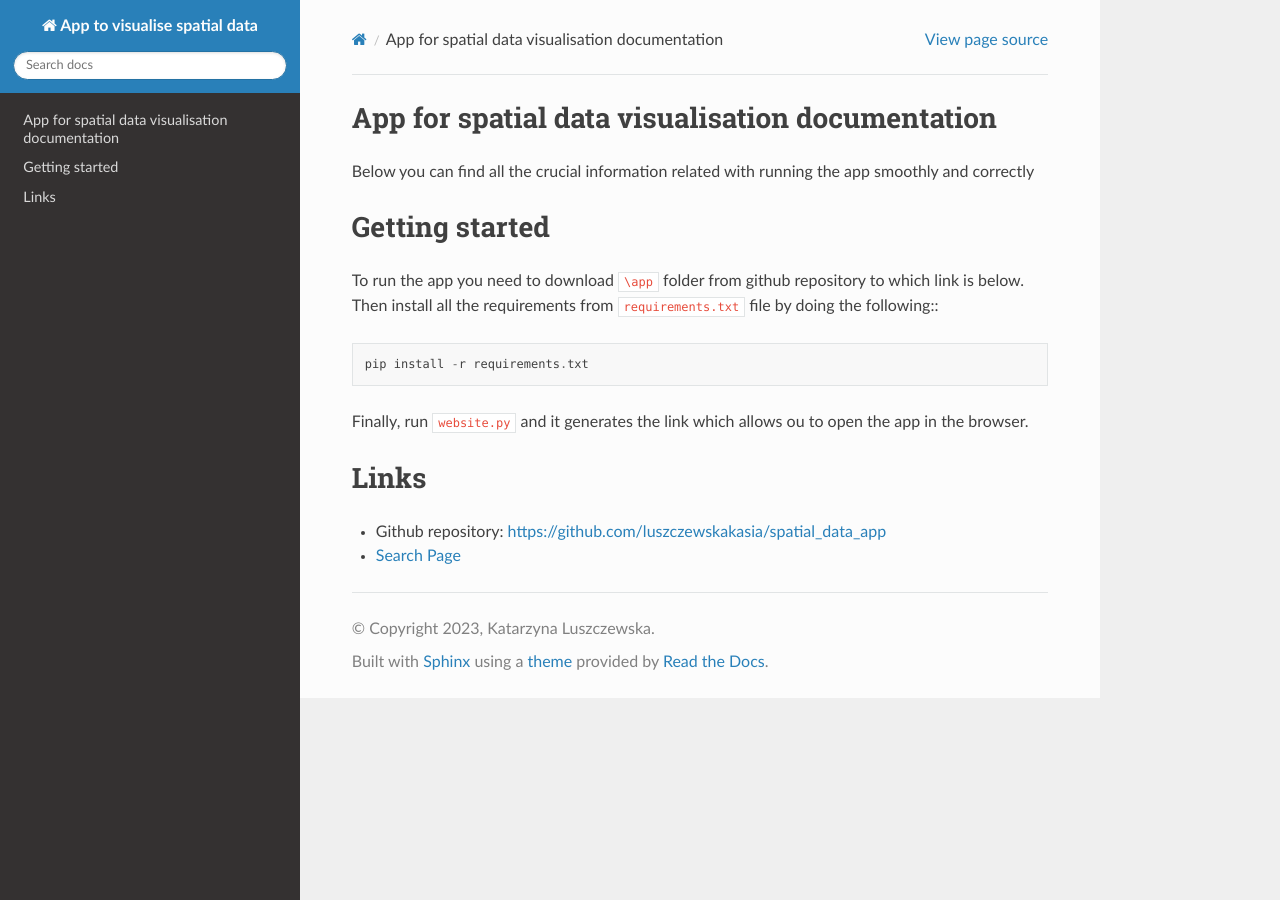
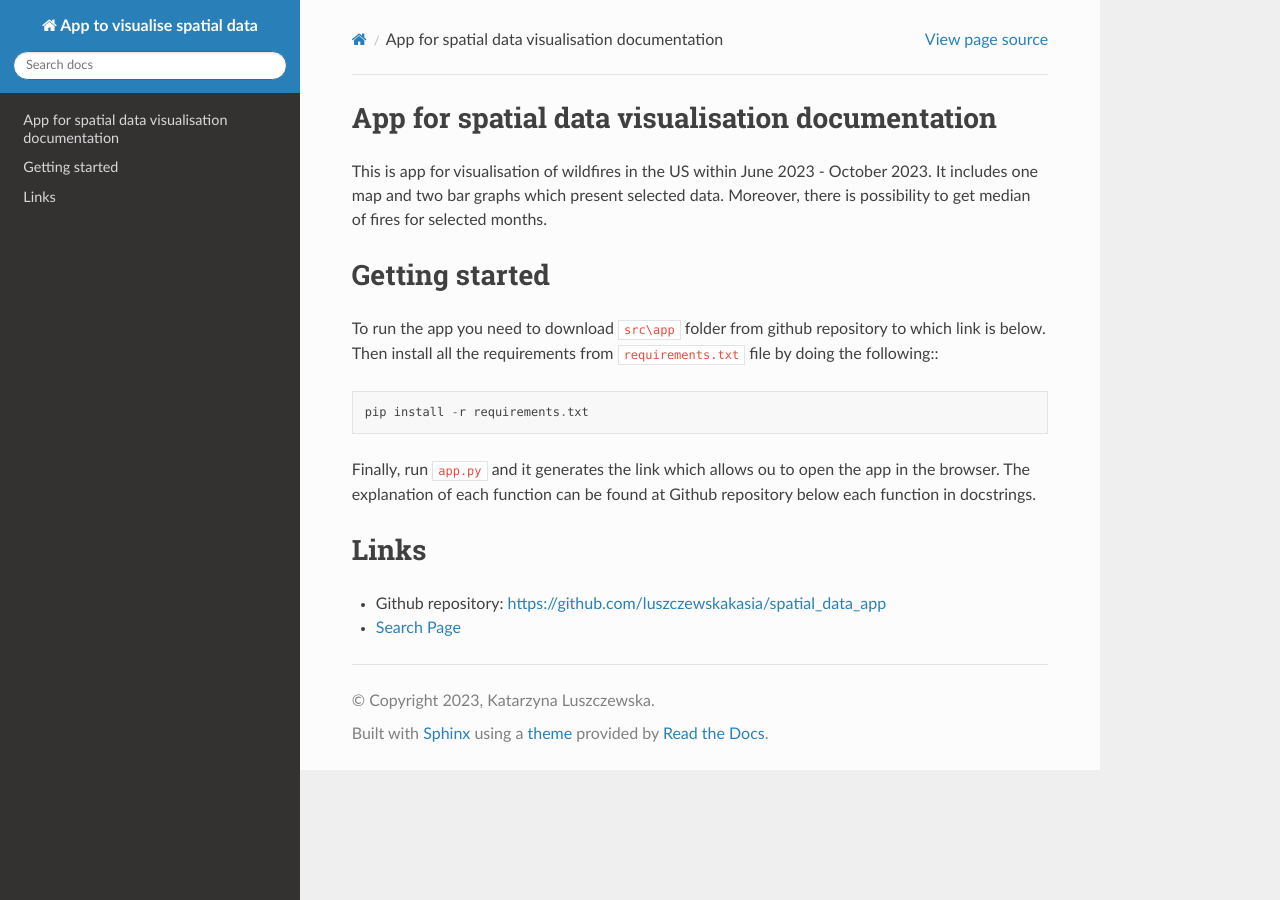
Before and after one commit to luszczewskakasia/spatial_data_app, a Sphinx documentation site: the page built from docs/source/index.rst, in a window 1280 px wide. Built offline with Sphinx 7.4.7 and the Read the Docs theme 2.0.0, drawn with Linux system fonts in a browser that asks for light colours.

Commit message:
change inde file

```diff
--- a/docs/source/index.rst
+++ b/docs/source/index.rst
@@ -6,7 +6,9 @@
 App for spatial data visualisation documentation
 ============================================
 
-Below you can find all the crucial information related with running the app smoothly and correctly
+This is app for visualisation of wildfires in the US within June 2023 - October 2023. It includes one map and two bar graphs which present selected data.
+Moreover, there is possibility to get median of fires for selected months.
+
 
 .. toctree::
    :maxdepth: 2
@@ -15,12 +17,13 @@ Below you can find all the crucial information related with running the app smoo
 Getting started
 ===============
 
-To run the app you need to download ``\app`` folder from github repository to which link is below.
+To run the app you need to download ``src\app`` folder from github repository to which link is below.
 Then install all the requirements from ``requirements.txt`` file by doing the following:::
 
    pip install -r requirements.txt
 
-Finally, run ``website.py`` and it generates the link which allows ou to open the app in the browser.
+Finally, run ``app.py`` and it generates the link which allows ou to open the app in the browser.
+The explanation of each function can be found at Github repository below each function in docstrings.
 
 Links
 ==================
```
